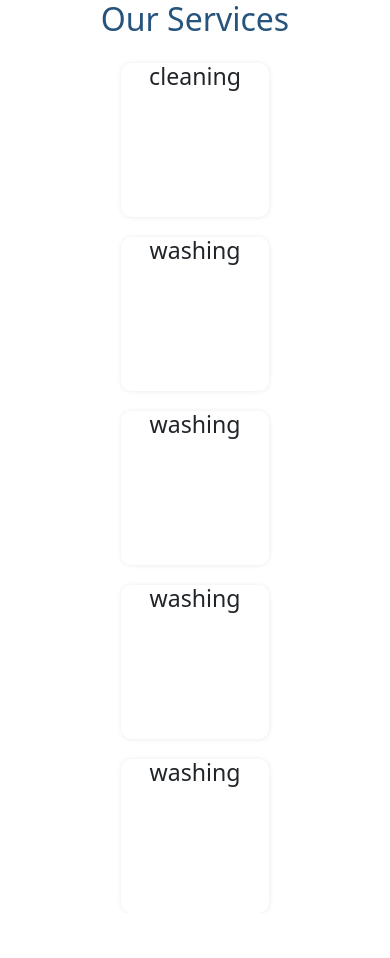
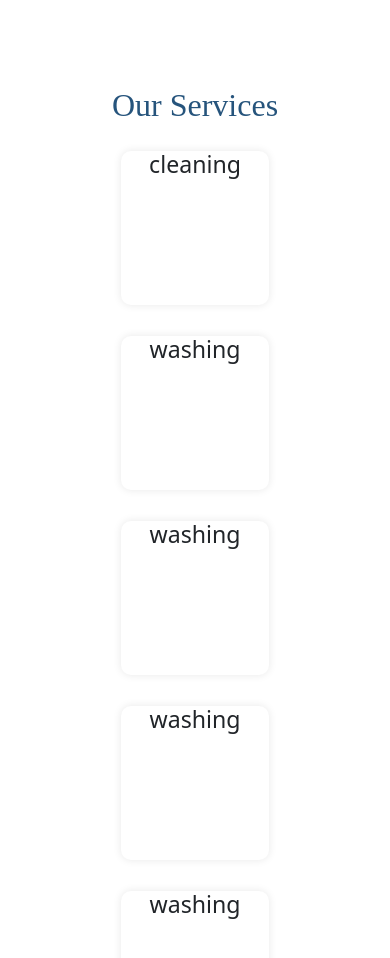
Before and after one commit to sujan-chakraborty1645/washit, a React (Create React App) app: page / in a window 390 px wide. Shown: the top 958 px of the page. Before the commit the page ends 913 px from the top, so only its background shows below. Built offline with nearby package versions, Linux system fonts and the light colour scheme.

Commit message:
app.css upadeted for our services

```diff
--- a/src/App.css
+++ b/src/App.css
@@ -7,19 +7,20 @@
 
   grid-template-columns: 146.74px 146.74px 146.74px 146.74px 146.74px;
   grid-template-rows: 152px;
-   row-gap: 25px;
-   column-gap: 25px;
+   row-gap: 31.07px;
+   column-gap: 31.07px;
   justify-content: center;
 
    flex-direction: row;
     flex-wrap: wrap;
     justify-items: center;
-    width:1000px;
+    width: 860px;
     height: 180px;
 
-    margin-top: 15px;
+    margin-top: 47px;
     margin-left: auto;
     margin-right: auto;
+    margin-bottom: 100px;
 
 }
 
@@ -27,7 +28,7 @@
   width: 146.74px;
   height: 152px;
   text-align: center;
-  box-shadow:0.25px 0.25px 5px #eceaea;
+  box-shadow:0px 0px 8px #E8E8E8;
   border-radius: 10px;
   margin-top: 7px;
   background-color: #FFFFFF;
@@ -35,9 +36,13 @@
 
 .ourheadline{
   text-align: center;
-  width: 70%;
+  width: 201px;
+  height:40px;
   font-size: 32px;
+  font-family: 'Rhodium Libre';
+  font-weight: normal;
 
+ margin-top: 86px;
   margin-left: auto;
   margin-right: auto;
   justify-content: center;
@@ -54,9 +59,10 @@
      width: 400px;
      height: 800px ;
      padding: 10px;
-     column-gap: 20px;
-     row-gap: 20px;
-     margin: auto;
+     column-gap: 31.07px;
+     row-gap: 31.07px;
+     margin-left: auto;
+     margin-right: auto;
   }
   .ourservice{
     width: 150.74px;
@@ -78,8 +84,8 @@
     width: 200px;
     height: 800px ;
     padding: 10px;
-    column-gap: 15px;
-    row-gap: 20px;
+    column-gap: 31.07px;
+    row-gap: 31.07px;
     margin: auto;
 
  }
```
